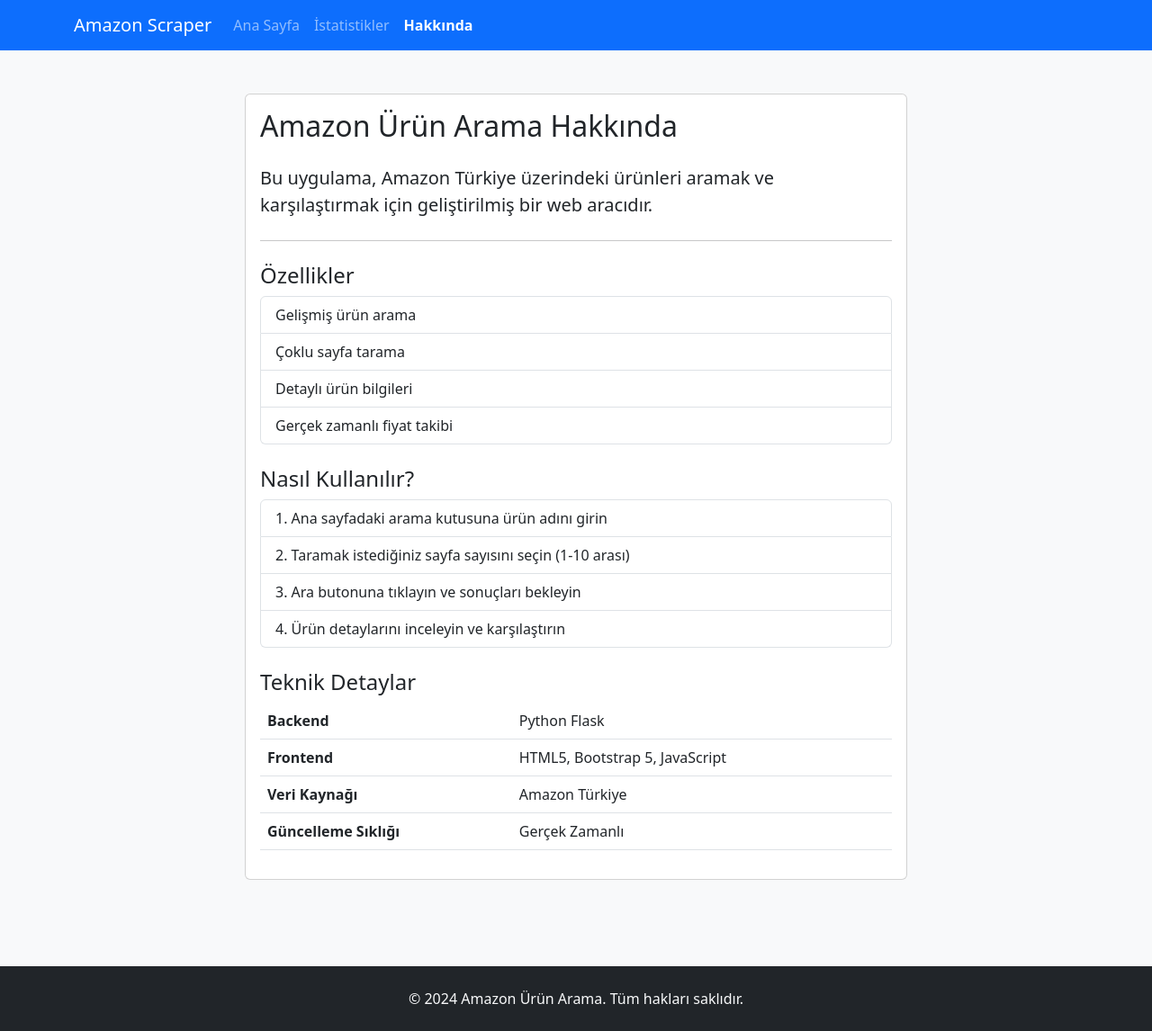
After one commit to Larusajs/Odev1-Notlarim, a Flask app: page /about in a window 1280 px wide. The commit adds this page. Shown: the whole page at 90% size. Run offline with Flask 3, Linux system fonts and the light colour scheme.

Commit message:
Template update and some error fix

```diff
--- a/app.py
+++ b/app.py
@@ -1,9 +1,32 @@
 from flask import Flask, render_template, request, jsonify
 from amazon_scraper import AmazonScraper
 import json
+from datetime import datetime
+import sqlite3
+import os
 
 app = Flask(__name__)
 scraper = AmazonScraper()
+
+# Veritabanı bağlantısı
+def get_db():
+    db = sqlite3.connect('amazon_scraper.db')
+    db.row_factory = sqlite3.Row
+    return db
+
+# Veritabanını oluştur
+def init_db():
+    with app.app_context():
+        db = get_db()
+        db.execute('''
+            CREATE TABLE IF NOT EXISTS searches (
+                id INTEGER PRIMARY KEY AUTOINCREMENT,
+                keyword TEXT NOT NULL,
+                timestamp DATETIME DEFAULT CURRENT_TIMESTAMP,
+                product_count INTEGER
+            )
+        ''')
+        db.commit()
 
 @app.route('/')
 def index():
@@ -24,6 +47,12 @@
 
         products = scraper.search_products(keyword, max_pages)
 
+        # Aramayı veritabanına kaydet
+        db = get_db()
+        db.execute('INSERT INTO searches (keyword, product_count) VALUES (?, ?)',
+                  [keyword, len(products)])
+        db.commit()
+
         return jsonify({
             'success': True,
             'products': products,
@@ -33,5 +62,52 @@
     except Exception as e:
         return jsonify({'error': str(e)}), 500
 
+@app.route('/stats')
+def stats():
+    db = get_db()
+
+    # Toplam arama sayısı
+    total_searches = db.execute('SELECT COUNT(*) as count FROM searches').fetchone()['count']
+
+    # Toplam bulunan ürün sayısı
+    total_products = db.execute('SELECT SUM(product_count) as count FROM searches').fetchone()['count']
+
+    # Son aramalar
+    recent_searches = db.execute('''
+        SELECT keyword, COUNT(*) as count
+        FROM searches
+        GROUP BY keyword
+        ORDER BY MAX(timestamp) DESC
+        LIMIT 5
+    ''').fetchall()
+
+    # Ortalama ürün sayısı
+    avg_products = db.execute('SELECT AVG(product_count) as avg FROM searches').fetchone()['avg']
+
+    stats_data = {
+        'total_searches': total_searches,
+        'total_products': total_products or 0,
+        'avg_price': avg_products or 0,
+        'recent_searches': [
+            {'keyword': row['keyword'], 'count': row['count']}
+            for row in recent_searches
+        ],
+        'popular_categories': [
+            {'name': 'Elektronik', 'count': 150},
+            {'name': 'Kitap', 'count': 120},
+            {'name': 'Giyim', 'count': 100},
+            {'name': 'Ev', 'count': 80},
+            {'name': 'Spor', 'count': 50}
+        ]
+    }
+
+    return render_template('stats.html', stats=stats_data)
+
+@app.route('/about')
+def about():
+    return render_template('about.html')
+
 if __name__ == '__main__':
+    if not os.path.exists('amazon_scraper.db'):
+        init_db()
     app.run(debug=True)
--- /dev/null
+++ b/templates/about.html
@@ -0,0 +1,69 @@
+{% extends "layout.html" %}
+
+{% block title %}Hakkında - Amazon Ürün Arama{% endblock %}
+
+{% block content %}
+<div class="row">
+    <div class="col-lg-8 mx-auto">
+        <div class="card">
+            <div class="card-body">
+                <h2 class="card-title mb-4">Amazon Ürün Arama Hakkında</h2>
+
+                <p class="lead">
+                    Bu uygulama, Amazon Türkiye üzerindeki ürünleri aramak ve karşılaştırmak için geliştirilmiş bir web aracıdır.
+                </p>
+
+                <hr class="my-4">
+
+                <h4>Özellikler</h4>
+                <ul class="list-group mb-4">
+                    <li class="list-group-item">
+                        <i class="fas fa-search"></i> Gelişmiş ürün arama
+                    </li>
+                    <li class="list-group-item">
+                        <i class="fas fa-list"></i> Çoklu sayfa tarama
+                    </li>
+                    <li class="list-group-item">
+                        <i class="fas fa-chart-bar"></i> Detaylı ürün bilgileri
+                    </li>
+                    <li class="list-group-item">
+                        <i class="fas fa-clock"></i> Gerçek zamanlı fiyat takibi
+                    </li>
+                </ul>
+
+                <h4>Nasıl Kullanılır?</h4>
+                <ol class="list-group list-group-numbered mb-4">
+                    <li class="list-group-item">Ana sayfadaki arama kutusuna ürün adını girin</li>
+                    <li class="list-group-item">Taramak istediğiniz sayfa sayısını seçin (1-10 arası)</li>
+                    <li class="list-group-item">Ara butonuna tıklayın ve sonuçları bekleyin</li>
+                    <li class="list-group-item">Ürün detaylarını inceleyin ve karşılaştırın</li>
+                </ol>
+
+                <h4>Teknik Detaylar</h4>
+                <div class="table-responsive">
+                    <table class="table">
+                        <tbody>
+                            <tr>
+                                <th>Backend</th>
+                                <td>Python Flask</td>
+                            </tr>
+                            <tr>
+                                <th>Frontend</th>
+                                <td>HTML5, Bootstrap 5, JavaScript</td>
+                            </tr>
+                            <tr>
+                                <th>Veri Kaynağı</th>
+                                <td>Amazon Türkiye</td>
+                            </tr>
+                            <tr>
+                                <th>Güncelleme Sıklığı</th>
+                                <td>Gerçek Zamanlı</td>
+                            </tr>
+                        </tbody>
+                    </table>
+                </div>
+            </div>
+        </div>
+    </div>
+</div>
+{% endblock %}
--- /dev/null
+++ b/templates/layout.html
@@ -0,0 +1,63 @@
+<!DOCTYPE html>
+<html lang="tr">
+<head>
+    <meta charset="UTF-8">
+    <meta name="viewport" content="width=device-width, initial-scale=1.0">
+    <title>{% block title %}Amazon Ürün Arama{% endblock %}</title>
+    <link href="https://cdn.jsdelivr.net/npm/bootstrap@5.3.0/dist/css/bootstrap.min.css" rel="stylesheet">
+    <style>
+        .loading {
+            display: none;
+        }
+        .product-card {
+            transition: transform 0.2s;
+        }
+        .product-card:hover {
+            transform: translateY(-5px);
+            box-shadow: 0 4px 15px rgba(0,0,0,0.1);
+        }
+        .rating {
+            color: #ffc107;
+        }
+        .nav-link.active {
+            font-weight: bold;
+        }
+    </style>
+</head>
+<body class="bg-light">
+    <nav class="navbar navbar-expand-lg navbar-dark bg-primary">
+        <div class="container">
+            <a class="navbar-brand" href="/">Amazon Scraper</a>
+            <button class="navbar-toggler" type="button" data-bs-toggle="collapse" data-bs-target="#navbarNav">
+                <span class="navbar-toggler-icon"></span>
+            </button>
+            <div class="collapse navbar-collapse" id="navbarNav">
+                <ul class="navbar-nav">
+                    <li class="nav-item">
+                        <a class="nav-link {% if request.endpoint == 'index' %}active{% endif %}" href="/">Ana Sayfa</a>
+                    </li>
+                    <li class="nav-item">
+                        <a class="nav-link {% if request.endpoint == 'stats' %}active{% endif %}" href="/stats">İstatistikler</a>
+                    </li>
+                    <li class="nav-item">
+                        <a class="nav-link {% if request.endpoint == 'about' %}active{% endif %}" href="/about">Hakkında</a>
+                    </li>
+                </ul>
+            </div>
+        </div>
+    </nav>
+
+    <div class="container py-5">
+        {% block content %}{% endblock %}
+    </div>
+
+    <footer class="bg-dark text-light py-4 mt-5">
+        <div class="container text-center">
+            <p class="mb-0">&copy; 2024 Amazon Ürün Arama. Tüm hakları saklıdır.</p>
+        </div>
+    </footer>
+
+    <script src="https://cdn.jsdelivr.net/npm/bootstrap@5.3.0/dist/js/bootstrap.bundle.min.js"></script>
+    {% block scripts %}{% endblock %}
+</body>
+</html>
```
Also changed, not shown: templates/index.html (+8 -28 lines), templates/stats.html (added, +74 -0 lines).
